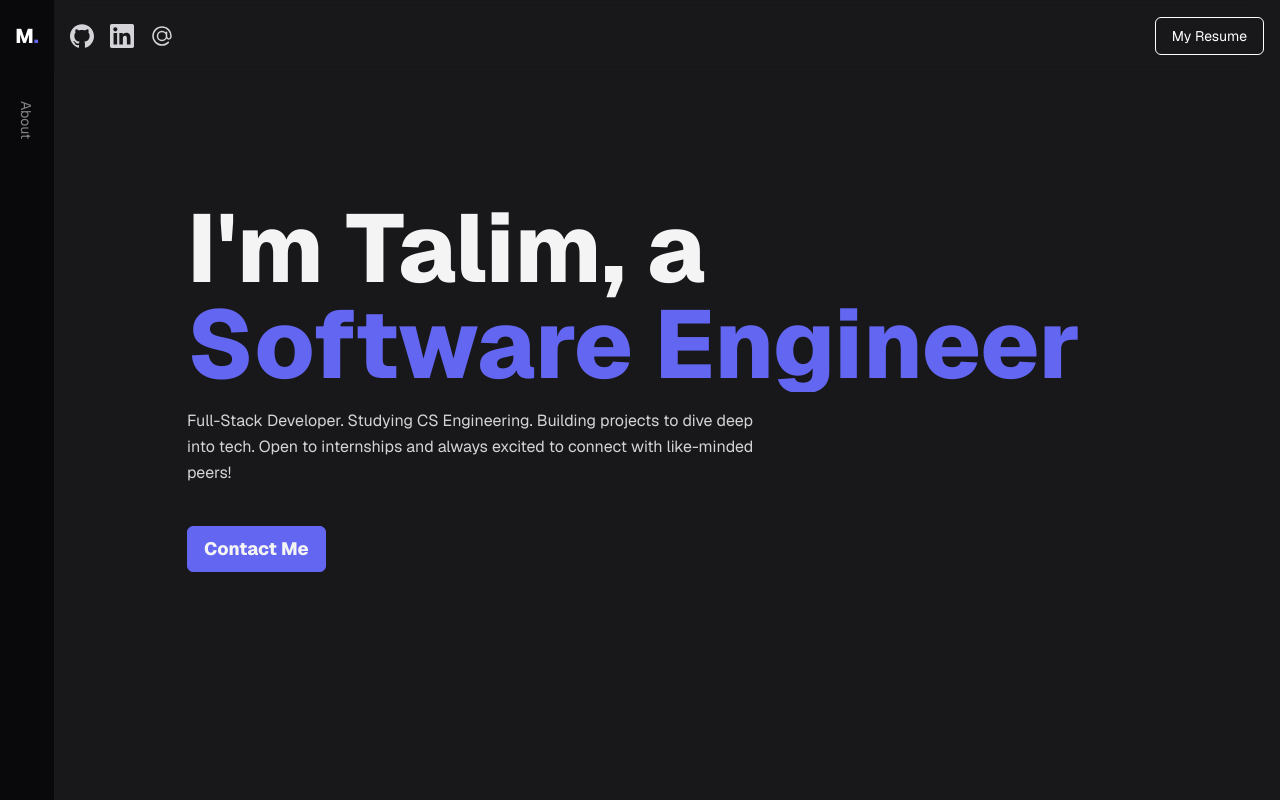
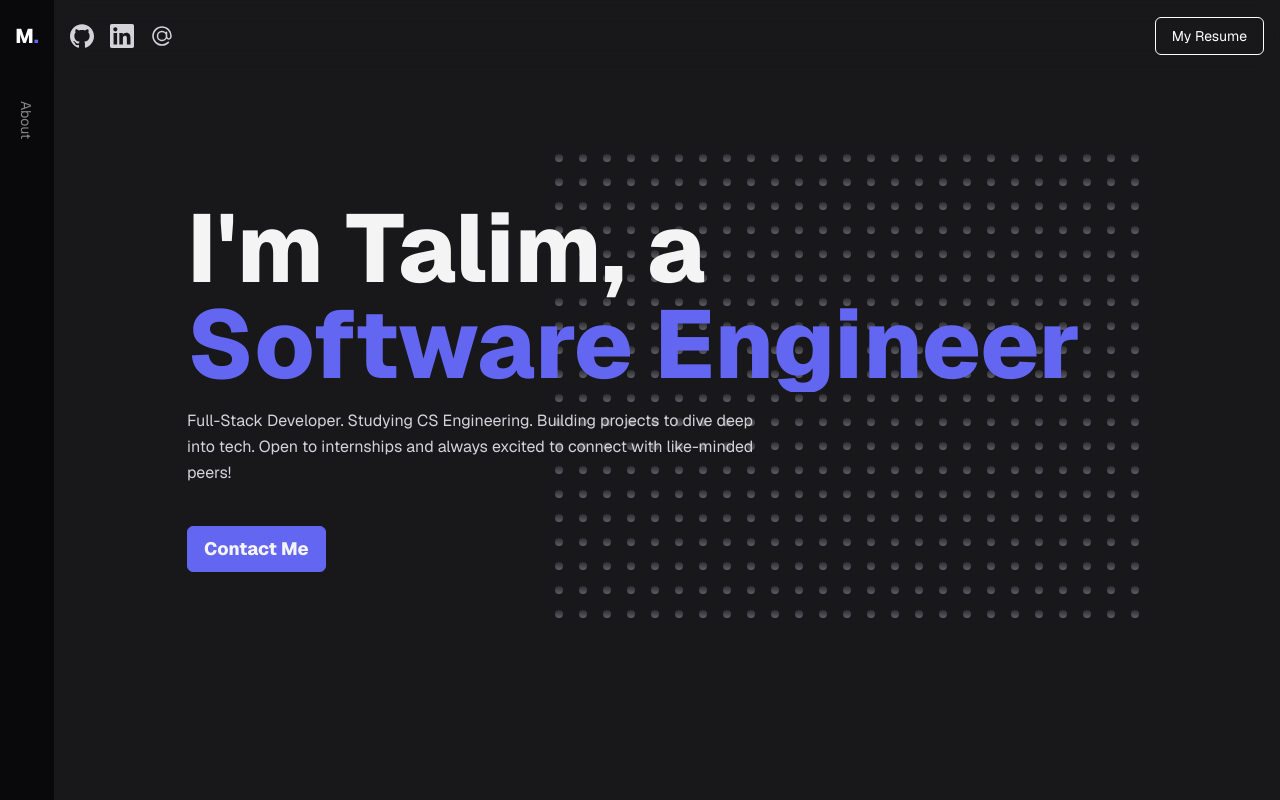
Before and after one commit to Md-Talim/Md-Talim, a Next.js app: page / in a window 1280 px wide. Built offline with nearby package versions, Linux system fonts and the light colour scheme.

Commit message:
add animated dot grid in hero section

```diff
--- a/package.json
+++ b/package.json
@@ -9,6 +9,7 @@
     "lint": "next lint"
   },
   "dependencies": {
+    "animejs": "^3.2.2",
     "clsx": "^2.1.1",
     "motion": "^11.14.1",
     "next": "15.0.4",
@@ -16,6 +17,7 @@
     "react-dom": "^19.0.0"
   },
   "devDependencies": {
+    "@types/animejs": "^3.1.12",
     "@types/node": "^20",
     "@types/react": "^19",
     "@types/react-dom": "^19",
--- /dev/null
+++ b/src/components/sections/hero/dot-grid.tsx
@@ -0,0 +1,60 @@
+import anime from "animejs";
+import { MouseEvent } from "react";
+
+const GRID_WIDTH = 25;
+const GRID_HEIGHT = 20;
+
+export const DotGrid = () => {
+  const handleDotClick = (e: MouseEvent<HTMLDivElement>) => {
+    anime({
+      targets: ".dot-point",
+      scale: [
+        { value: 1.35, easing: "easeOutSine", duration: 250 },
+        { value: 1, easing: "easeInOutQuad", duration: 500 },
+      ],
+      translateY: [
+        { value: -15, easing: "easeOutSine", duration: 250 },
+        { value: 1, easing: "easeInOutQuad", duration: 500 },
+      ],
+      opacity: [
+        { value: 1, easing: "easeOutSine", duration: 250 },
+        { value: 0.5, easing: "easeInOutQuad", duration: 500 },
+      ],
+      delay: anime.stagger(100, {
+        grid: [GRID_WIDTH, GRID_HEIGHT],
+        from: e.target.dataset.index,
+      }),
+    });
+  };
+
+  const dots = [];
+  let index = 0;
+
+  for (let i = 0; i < GRID_WIDTH; i++) {
+    for (let j = 0; j < GRID_HEIGHT; j++) {
+      dots.push(
+        <div
+          className="group cursor-crosshair rounded-full p-2 transition-colors hover:bg-zinc-600"
+          data-index={index}
+          key={`${i}-${j}`}
+        >
+          <div
+            className="dot-point h-2 w-2 rounded-full bg-gradient-to-b from-zinc-700 to-zinc-400 opacity-50 group-hover:from-indigo-500 group-hover:to-white"
+            data-index={index}
+          />
+        </div>,
+      );
+      index++;
+    }
+  }
+
+  return (
+    <div
+      onClick={handleDotClick}
+      style={{ gridTemplateColumns: `repeat(${GRID_WIDTH}, 1fr)` }}
+      className="absolute right-0 top-1/2 z-0 grid max-w-[75%] -translate-y-[50%]"
+    >
+      {dots}
+    </div>
+  );
+};
--- a/src/components/sections/hero/index.tsx
+++ b/src/components/sections/hero/index.tsx
@@ -2,6 +2,7 @@
 
 import { OutlineButton } from "@/components/buttons";
 import { Reveal } from "@/components/utils/reveal";
+import { DotGrid } from "./dot-grid";
 
 export const HeroSection = () => (
   <section className="overflow-hidden py-24 text-slate-100 md:py-32">
@@ -29,6 +30,7 @@
           </OutlineButton>
         </Reveal>
       </div>
+      <DotGrid />
     </div>
   </section>
 );
```
Also changed, not shown: 1 other file (tests, documents, lock files or other folders).
